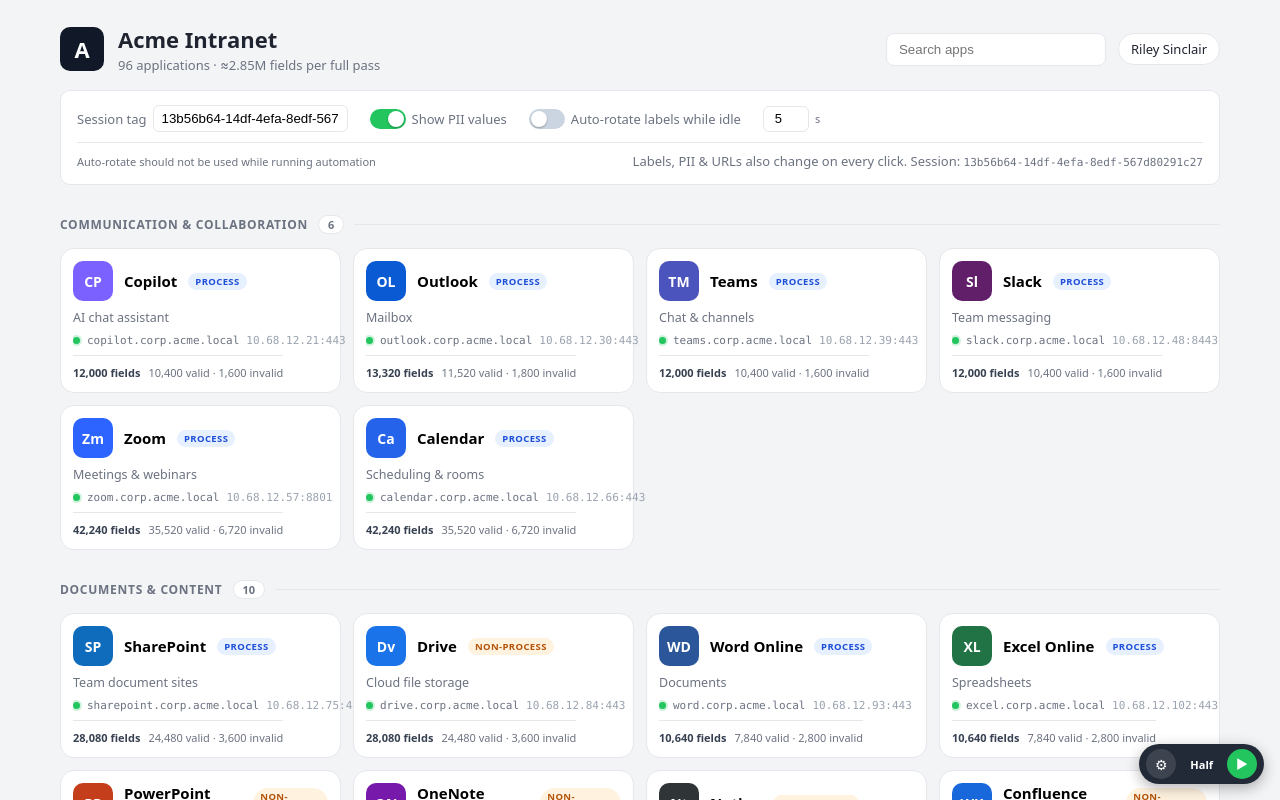
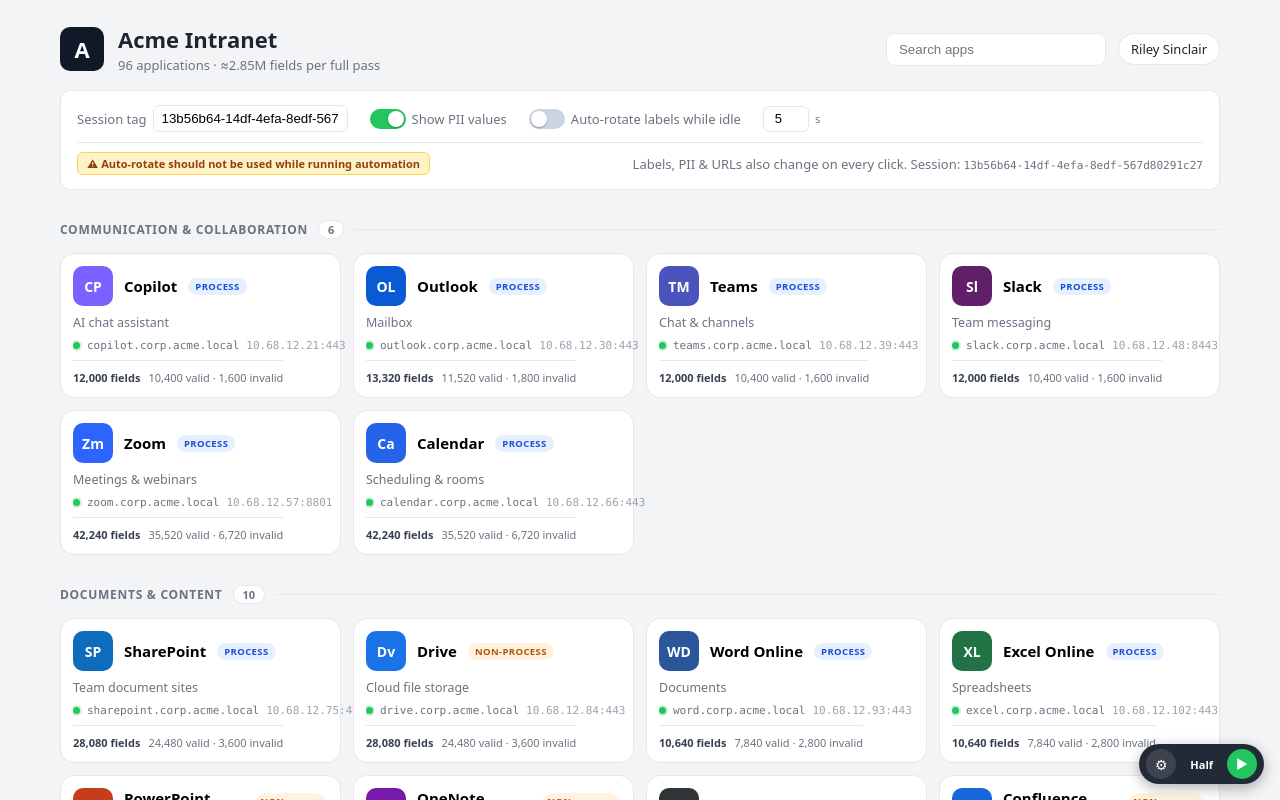
Before and after one commit to aniketdaluiskan/intranet_testing_suite, a React (Vite) app: page / in a window 1280 px wide. Shown: the top 800 px of the page. Built offline with nearby package versions, Linux system fonts and the light colour scheme.

Commit message:
Highlight the auto-rotate automation warning

```diff
--- a/src/styles.css
+++ b/src/styles.css
@@ -78,7 +78,8 @@
 .toggle input:focus-visible + .toggle-track { outline: 2px solid #2563eb; outline-offset: 2px; }
 .toggle-label { white-space: nowrap; }
 .toggle-wrap { display: inline-flex; flex-direction: column; gap: 2px; }
-.toggle-note { font-size: 11px; color: var(--muted); }
+.toggle-note { font-size: 11px; font-weight: 600; color: #92400e; background: #fef3c7; border: 1px solid #fcd34d; border-radius: 6px; padding: 3px 9px; }
+.toggle-note::before { content: "⚠ "; }
 .hint { margin-left: auto; }
 /* top-right auto-rotate refresh countdown (only shown while auto-rotate is on) */
 .refresh-timer { position: fixed; top: 12px; right: 16px; z-index: 99999; display: flex; align-items: center; gap: 8px; background: rgba(17,24,39,.92); color: #fff; padding: 5px 12px 5px 6px; border-radius: 20px; box-shadow: 0 4px 14px rgba(0,0,0,.3); }
```
